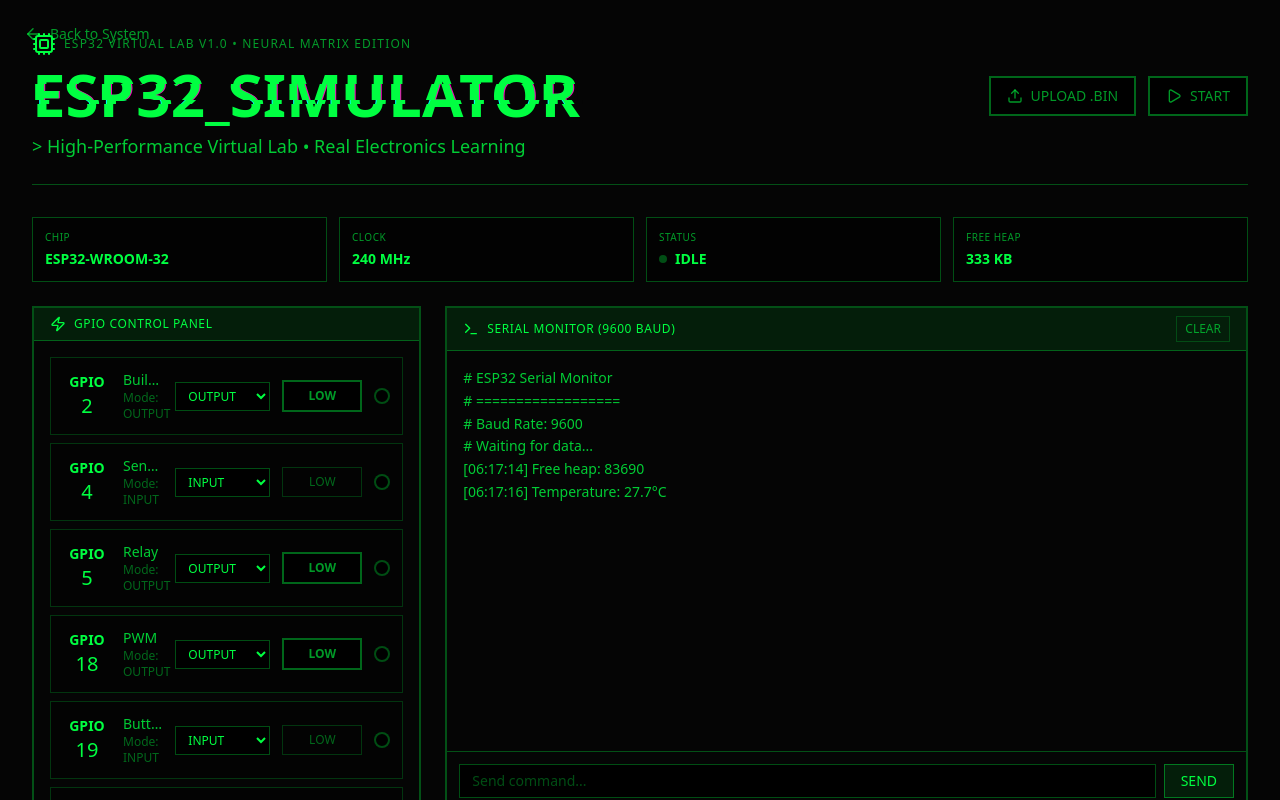
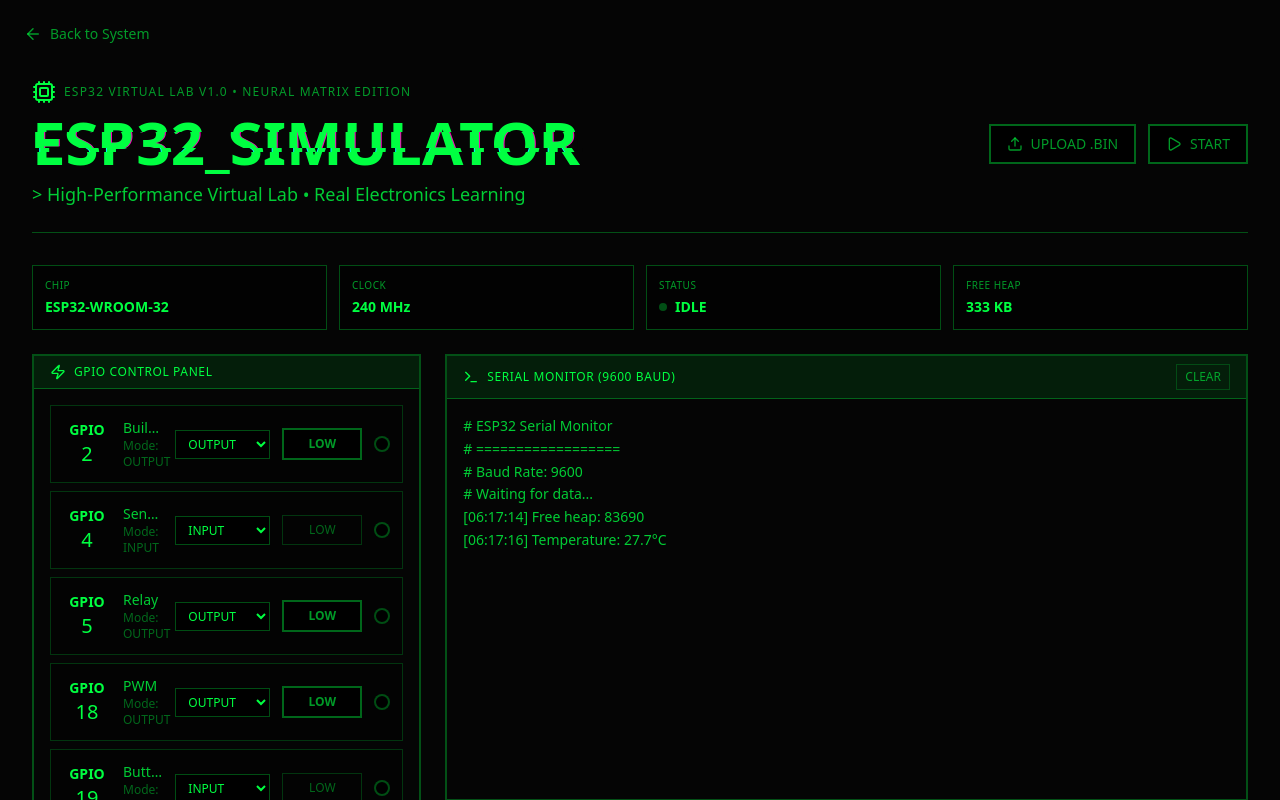
Before and after one commit to linuxpredator/neural_matrix, a Next.js app: page /projek/esp32sim in a window 1280 px wide. Shown: the top 800 px of the page. Built offline with nearby package versions, Linux system fonts and the light colour scheme.

Commit message:
fix: add top padding to prevent Back button overlap on ESP32 sim page

```diff
--- a/app/projek/esp32sim/page.tsx
+++ b/app/projek/esp32sim/page.tsx
@@ -21,7 +21,7 @@ export default function ESP32SimPage() {
                 <span className="text-sm">Back to System</span>
             </Link>
 
-            <div className="max-w-[1800px] mx-auto relative z-10">
+            <div className="max-w-[1800px] mx-auto relative z-10 pt-12">
                 {/* Header */}
                 <header className="mb-8 border-b border-matrix-green/30 pb-6">
                     <div className="flex items-center justify-between flex-wrap gap-4">
@@ -53,8 +53,8 @@ export default function ESP32SimPage() {
                             <button
                                 onClick={() => setIsRunning(!isRunning)}
                                 className={`flex items-center gap-2 px-4 py-2 border-2 transition-all text-sm font-mono uppercase ${isRunning
-                                        ? 'bg-matrix-green/20 border-matrix-green text-matrix-green shadow-[0_0_10px_rgba(0,255,65,0.4)]'
-                                        : 'bg-black border-matrix-green/40 text-matrix-green/60'
+                                    ? 'bg-matrix-green/20 border-matrix-green text-matrix-green shadow-[0_0_10px_rgba(0,255,65,0.4)]'
+                                    : 'bg-black border-matrix-green/40 text-matrix-green/60'
                                     }`}
                             >
                                 {isRunning ? (
```
